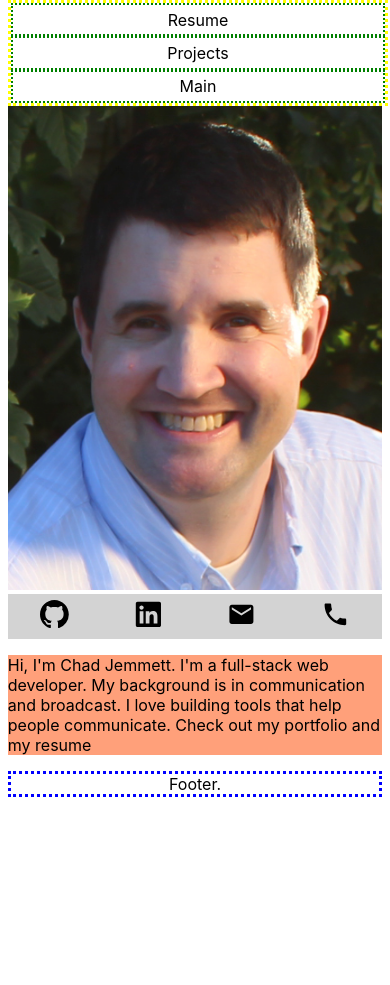
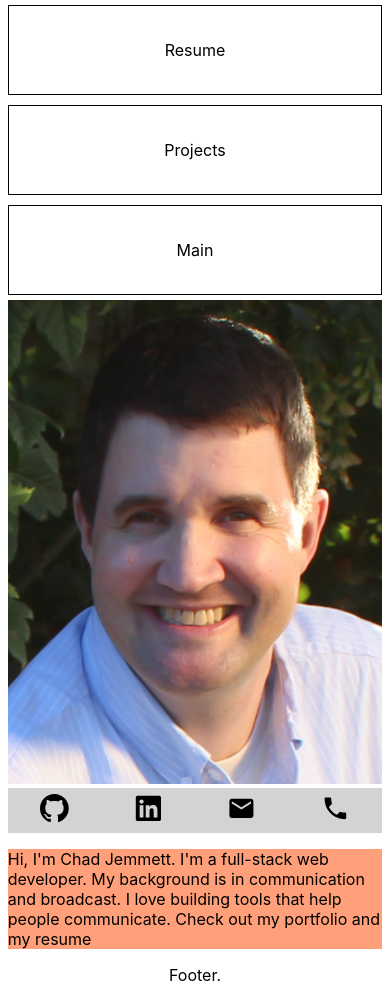
Before and after one commit to ceejaay/portfolio, a React (Create React App) app: page / in a window 390 px wide. Before the commit the page ends 844 px from the top, so only its background shows below. Built offline with nearby package versions, Linux system fonts and the light colour scheme.

Commit message:
Icons working. Adjusted the mobile navigation buttons

```diff
--- a/src/App.css
+++ b/src/App.css
@@ -39,23 +39,22 @@
 .footer {
   display: flex;
   justify-content: center;
-  border: dotted blue 3px;
 }
 
 .header{
   display: flex;
   width: 100%;
-  height: 100px;
+  height: 300px;
   justify-content: center;
   flex-direction: column;
-  border: dotted yellow 3px;
 }
 
 .header-buttons {
   display: flex;
-  height: 100%;
+  height: 100px;
+  margin: 5px 0;
+  border: black solid 1px;
   justify-content: center;
-  border: dotted green 2px;
   align-items: center;
 
 }
@@ -93,6 +92,7 @@
 .icons {
   height: 1.8em;
   width: 1.8em;
+  color: black;
 }
 /* @keyframes App-logo-spin { */
 /*   from { */
--- a/src/App.js
+++ b/src/App.js
@@ -1,5 +1,5 @@
 import React, { Component } from 'react';
-import logo from './logo.svg';
+// import logo from './logo.svg';
 import Header from './components/Header';
 import MainContent from './components/MainContent';
 import ItemPage from './components/ItemPage';
--- a/src/components/Footer.js
+++ b/src/components/Footer.js
@@ -1,4 +1,4 @@
-import React, { Component } from 'react';
+import React from 'react';
 
 
 function Footer () {
--- a/src/components/Header.js
+++ b/src/components/Header.js
@@ -1,4 +1,4 @@
-import React, { Component } from 'react';
+import React from 'react';
 
 
 function Header() {
--- a/src/components/ItemPage.js
+++ b/src/components/ItemPage.js
@@ -1,4 +1,4 @@
-import React, { Component } from 'react';
+import React from 'react';
 
 
 const ItemPage = () => {
--- a/src/components/MainContent.js
+++ b/src/components/MainContent.js
@@ -1,6 +1,6 @@
-import React, { Component } from 'react';
+import React from 'react';
+// import {Link} from 'react-router-dom';
 import pic from '../assets/chad_jemmett_picture.png';
-import {FaBeer} from 'react-icons/fa';
 import {FaLinkedin} from 'react-icons/fa';
 import {GoMarkGithub} from 'react-icons/go';
 import {MdEmail} from 'react-icons/md';
@@ -12,20 +12,20 @@ function MainContent() {
       <div>
         <div className="content-container">
           <div className='headshot'>
-            <img src={pic} />
+            <img src={pic}  alt={"chad.jemmett@gmail.com"}/>
           </div>
           <div className="contact-links">
               <div>
-                <GoMarkGithub className="icons" />
+                <a href="https://github.com/ceejaay"><GoMarkGithub className="icons" /></a>
               </div>
               <div>
-                <FaLinkedin className="icons"/>
+                <a href="https://www.linkedin.com/in/chad-jemmett-a3a0a347/"><FaLinkedin className="icons"/></a>
               </div>
               <div>
-                <MdEmail className="icons"/>
+                <a href="mailto:chad.jemmett@gmail.com"><MdEmail className="icons"/></a>
               </div>
               <div>
-                <MdPhone className="icons"/>
+                <a href="tel:12083500359"><MdPhone className="icons"/></a>
               </div>
             </div>
           </div>
--- a/src/components/Resume.js
+++ b/src/components/Resume.js
@@ -1,5 +1,5 @@
 
-import React, { Component } from 'react';
+import React from 'react';
 
 
 const Resume = () => {
```
